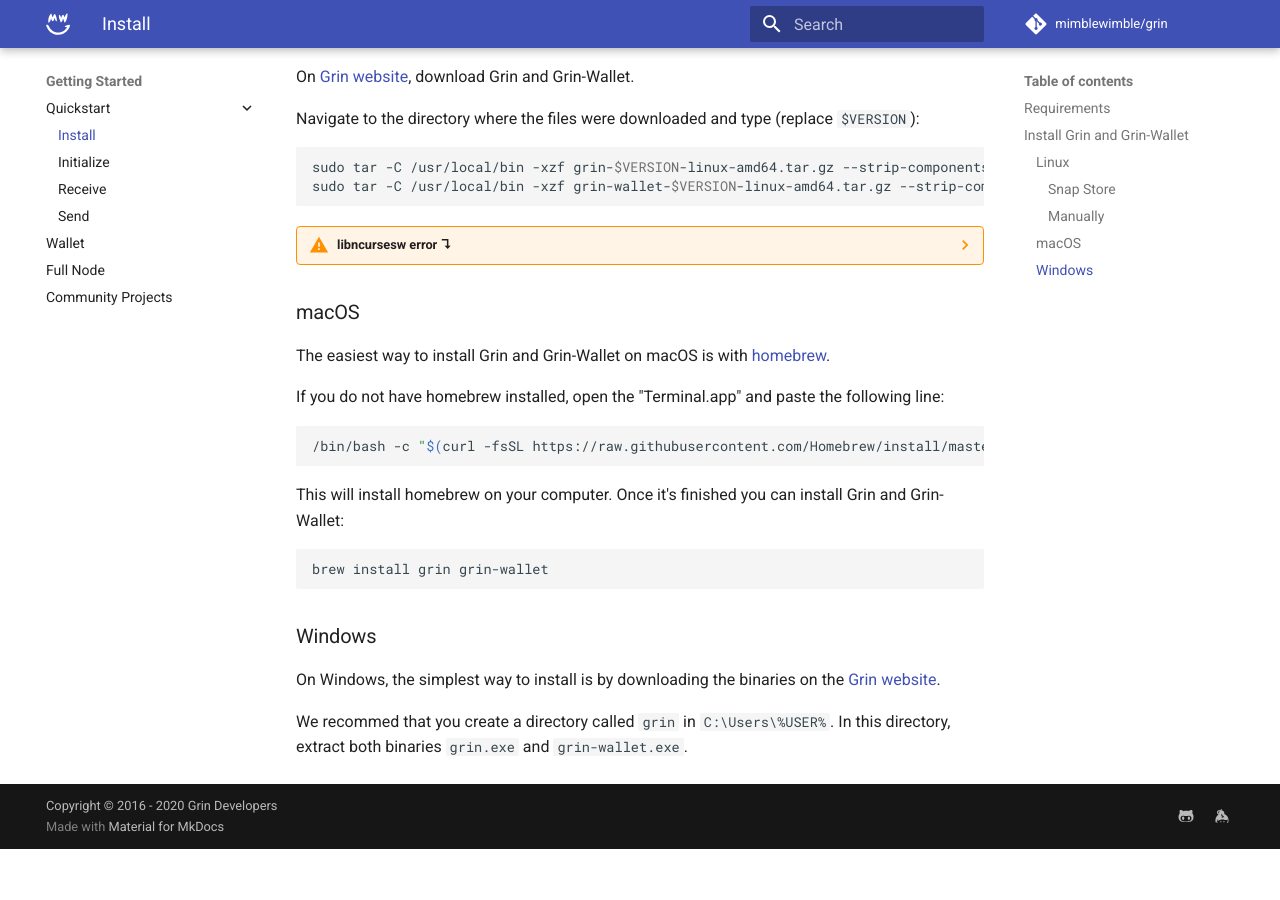
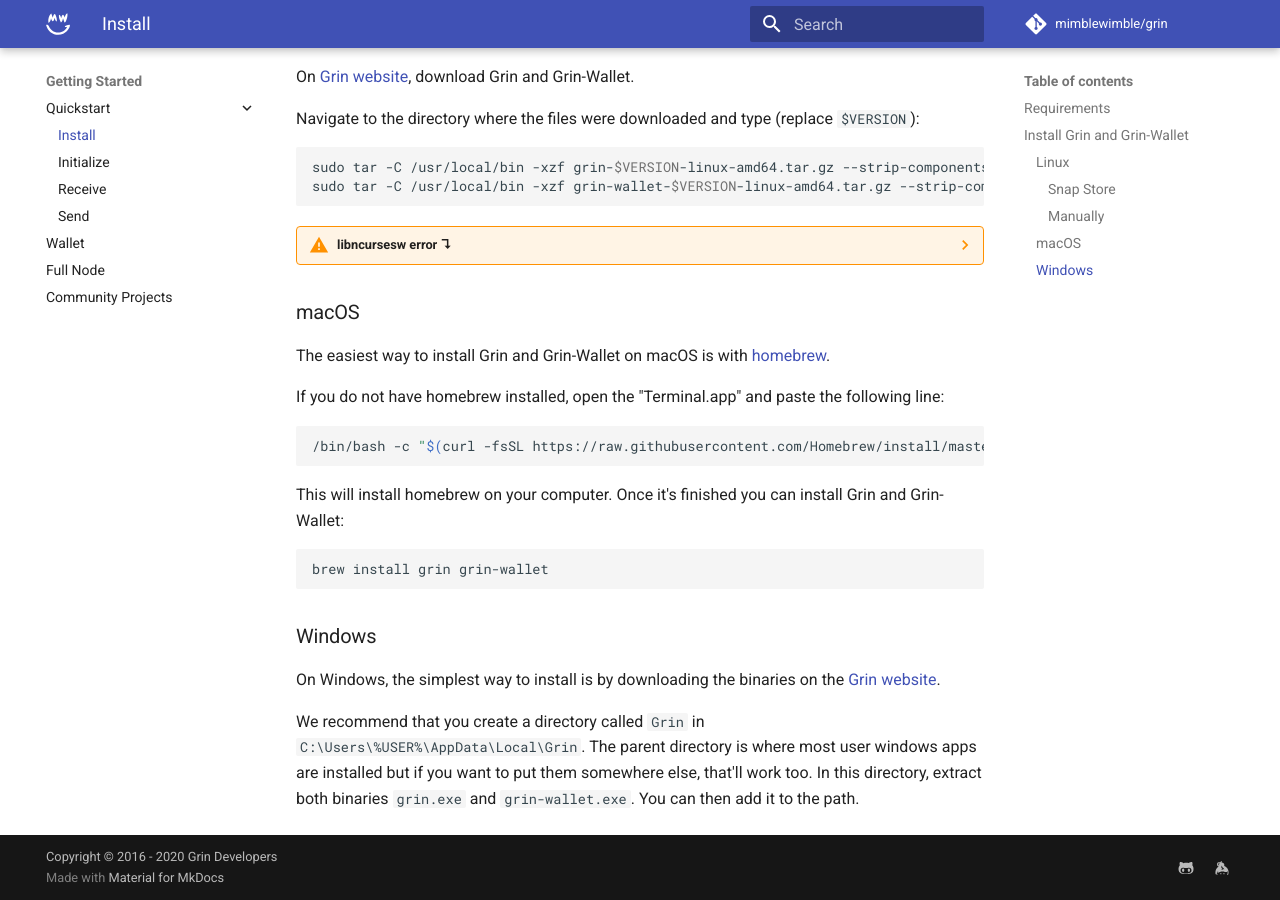
Before and after one commit to Paouky/paouky-docs, an MkDocs documentation site: the page built from docs/getting-started/quickstart/install.md, in a window 1280 px wide and 900 px high, scrolled down 1196 px. Built offline with MkDocs 1.6.1 and Material for MkDocs 9.7.7, drawn with Linux system fonts in a browser that asks for light colours; comment, search, counter and statistics services are not loaded; before the commit the page ends 2045 px from its top, so only the background shows below that.

Commit message:
improve explanation for windows

```diff
--- a/docs/getting-started/quickstart/install.md
+++ b/docs/getting-started/quickstart/install.md
@@ -84,4 +84,4 @@
 
 On Windows, the simplest way to install is by downloading the binaries on the [Grin website](https://grin.mw/download).
 
-We recommed that you create a directory called `grin` in `C:\Users\%USER%`. In this directory, extract both binaries `grin.exe` and `grin-wallet.exe`.
+We recommend that you create a directory called `Grin` in `C:\Users\%USER%\AppData\Local\Grin`. The parent directory is where most user windows apps are installed but if you want to put them somewhere else, that'll work too. In this directory, extract both binaries `grin.exe` and `grin-wallet.exe`. You can then add it to the path.
```
